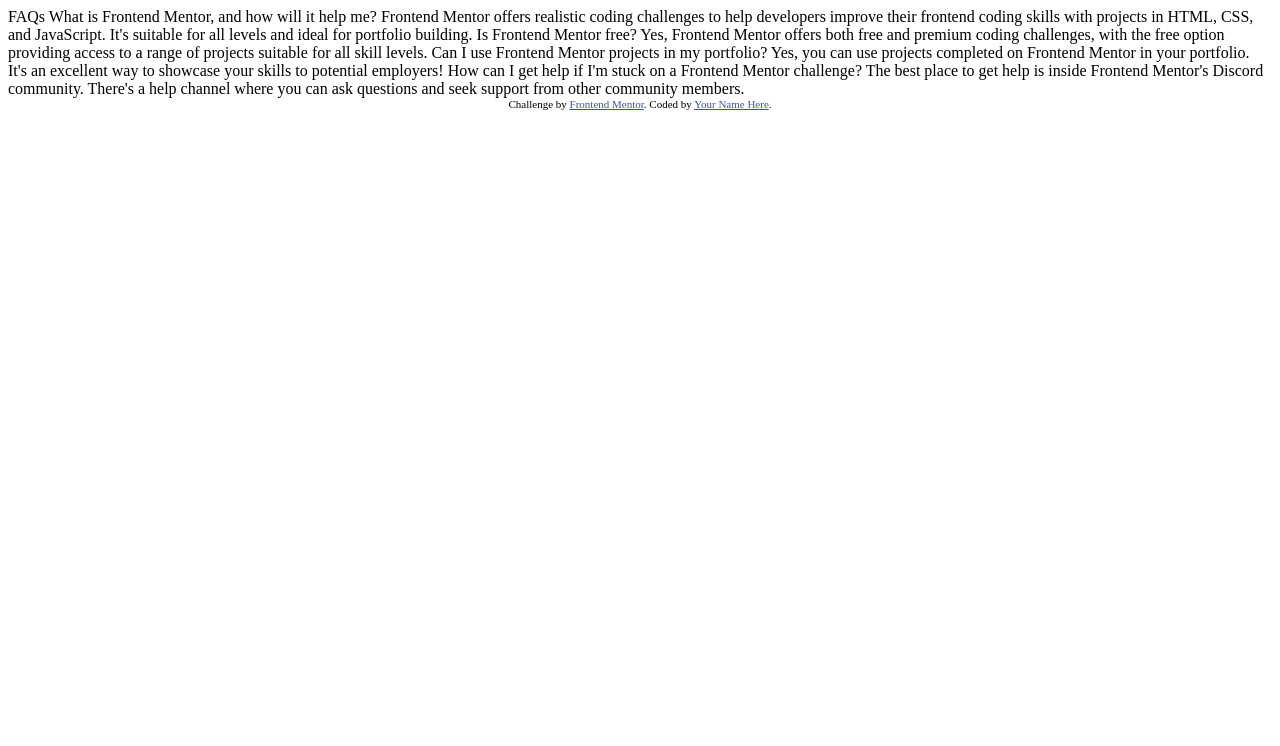
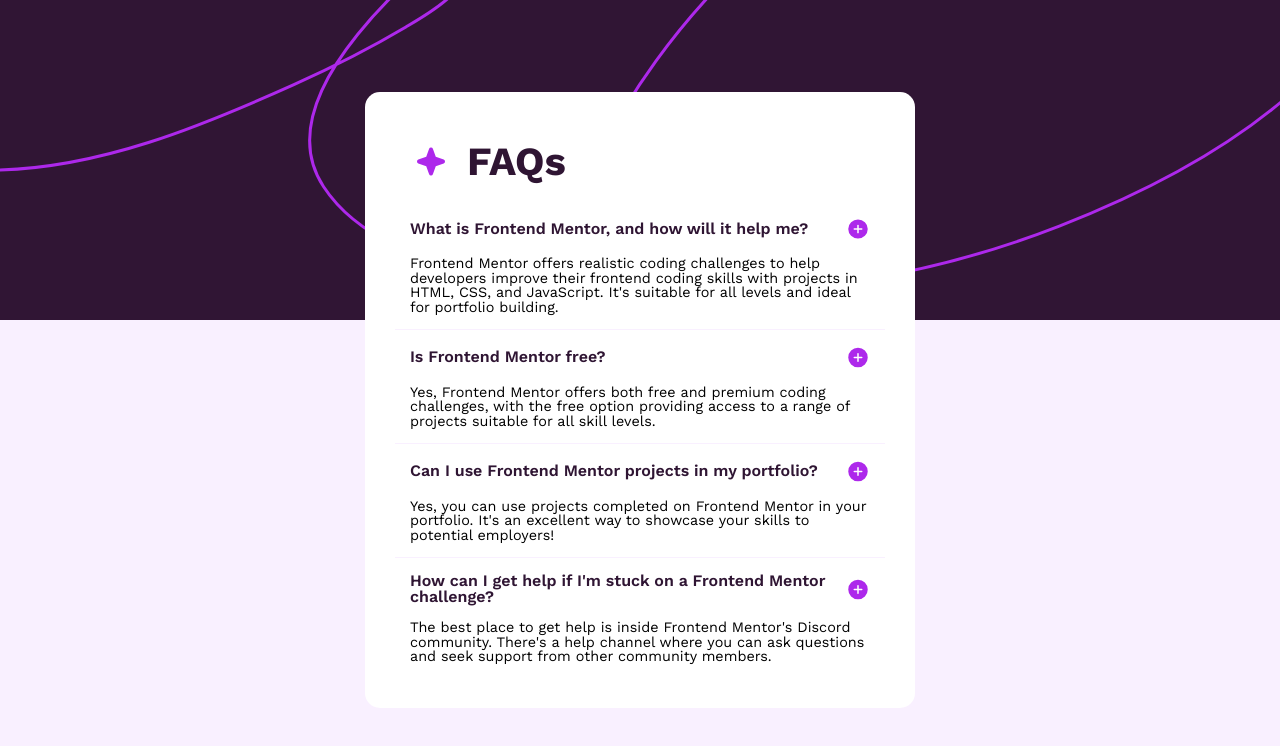
Before and after one commit to ThRocha7/FAQ_Accordion_Solution, a plain HTML site: page index.html in a window 1280 px wide. Drawn offline with nearby package versions, Linux system fonts and the light colour scheme.

Commit message:
primeiras_modificacoes

```diff
--- /dev/null
+++ b/css/style.css
@@ -0,0 +1,91 @@
+.work-sans{
+  font-family: "Work Sans", sans-serif;
+  font-optical-sizing: auto;
+  font-weight: 400, 600, 700;
+  font-style: normal;
+}
+
+:root{
+    --Fontezinha: "Work Sans", sans-serif;
+    --Branco: hsl(0, 0%, 100%);
+    --Rosa-claro: hsl(275, 100%, 97%);
+    --Roxo: hsl(292, 16%, 49%);
+    --Roxo-escuro: hsl(292, 42%, 14%);
+    --Roxo-destaque: #AD28EB;
+}
+
+* {
+    margin: 0;
+    padding: 0;
+    box-sizing: border-box;
+}
+
+body {
+    background-image: url(../assets/images/background-pattern-desktop.svg);
+    background-repeat: no-repeat;
+    background-color: var(--Rosa-claro);
+    width: 100%;
+    height: 100vh;
+    display: flex;
+    align-items: center;
+    justify-content: center;
+    font: normal 1rem/1 "Work Sans", sans-serif;
+}
+
+main {
+    background-color: var(--Branco);
+    max-width: 550px;
+    border-radius: 15px;
+    padding: 30px;
+}
+
+.title-faqs {
+    display: flex;
+    padding: 20px;
+    gap: 20px;
+    align-items: center;
+}
+
+.title-faqs > img {
+    width: 2rem;
+}
+
+main h1 {
+    color: var(--Roxo-escuro);
+    font-weight: 700;
+    font-size: 2.5rem;
+}
+
+.question {
+    display: flex;
+    flex-direction: row;
+    gap: 10px;
+    align-items: center;
+    justify-content: space-between;
+    margin: 15px;
+    color: var(--Roxo-escuro);
+    font-weight: 600;
+}
+
+.question:hover {
+    color: var(--Roxo-destaque);
+    cursor: pointer;
+    transition: 0.2s ease;
+}
+
+.button-info {
+    width: 1.5rem;
+}
+
+.aswer {
+    font-size: .9rem;
+    font-weight: 400;
+    font
+    color: var(--Roxo);
+    margin: 15px;
+    text-align: left;
+}
+
+.separator {
+    border-bottom: 1px solid var(--Rosa-claro);
+}
--- a/index.html
+++ b/index.html
@@ -1,48 +1,78 @@
 <!DOCTYPE html>
 <html lang="en">
+
 <head>
   <meta charset="UTF-8">
-  <meta name="viewport" content="width=device-width, initial-scale=1.0"> <!-- displays site properly based on user's device -->
+  <meta name="viewport" content="width=device-width, initial-scale=1.0">
+  <!-- displays site properly based on user's device -->
+  <link rel="preconnect" href="https://fonts.googleapis.com">
+  <link rel="preconnect" href="https://fonts.gstatic.com" crossorigin>
+  <link href="https://fonts.googleapis.com/css2?family=Work+Sans:ital,wght@0,100..900;1,100..900&display=swap"
+    rel="stylesheet">
+
+  <link rel="stylesheet" href="./css/style.css">
 
   <link rel="icon" type="image/png" sizes="32x32" href="./assets/images/favicon-32x32.png">
 
   <title>Frontend Mentor | FAQ accordion</title>
+</head>
 
-  <!-- Feel free to remove these styles or customise in your own stylesheet 👍 -->
-  <style>
-    .attribution { font-size: 11px; text-align: center; }
-    .attribution a { color: hsl(228, 45%, 44%); }
-  </style>
-</head>
 <body>
-
-  FAQs
-
+  <main>
+    <div class="title-faqs">
+      <img src="./assets/images/icon-star.svg" alt="star-icon">
+      <h1>FAQs</h1>
+    </div>
+    <div class="question">
       What is Frontend Mentor, and how will it help me?
-
+      <img src="./assets/images/icon-plus.svg" alt="plus-icon" class="button-info">
+    </div>
+    <div class="aswer">
       Frontend Mentor offers realistic coding challenges to help developers improve their
       frontend coding skills with projects in HTML, CSS, and JavaScript. It's suitable for
       all levels and ideal for portfolio building.
+    </div>
 
+    <div class="separator">
+
+    </div>
+
+    <div class="question">
       Is Frontend Mentor free?
-
+      <img src="./assets/images/icon-plus.svg" alt="plus-icon" class="button-info">
+    </div>
+    <div class="aswer">
       Yes, Frontend Mentor offers both free and premium coding challenges, with the free
       option providing access to a range of projects suitable for all skill levels.
+    </div>
 
+    <div class="separator">
+
+    </div>
+
+    <div class="question">
       Can I use Frontend Mentor projects in my portfolio?
-
+      <img src="./assets/images/icon-plus.svg" alt="plus-icon" class="button-info">
+    </div>
+    <div class="aswer">
       Yes, you can use projects completed on Frontend Mentor in your portfolio. It's an excellent
       way to showcase your skills to potential employers!
+    </div>
 
+    <div class="separator">
+
+    </div>
+
+    <div class="question">
       How can I get help if I'm stuck on a Frontend Mentor challenge?
-
+      <img src="./assets/images/icon-plus.svg" alt="plus-icon" class="button-info">
+    </div>
+    <div class="aswer">
       The best place to get help is inside Frontend Mentor's Discord community. There's a help
       channel where you can ask questions and seek support from other community members.
+    </div>
+  </main>
 
+</body>
 
-  <div class="attribution">
-    Challenge by <a href="https://www.frontendmentor.io?ref=challenge" target="_blank">Frontend Mentor</a>.
-    Coded by <a href="#">Your Name Here</a>.
-  </div>
-</body>
 </html>
```
Lines whose indentation alone changed are shown as unchanged.
